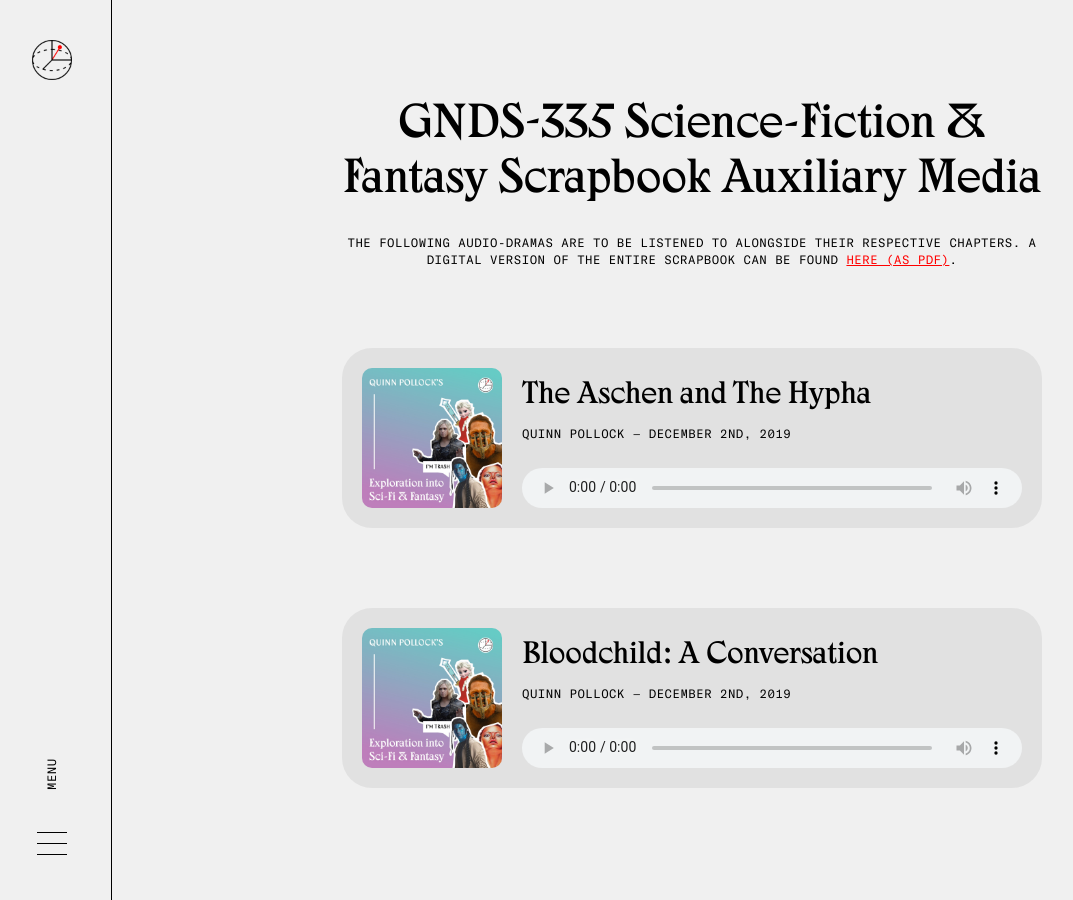
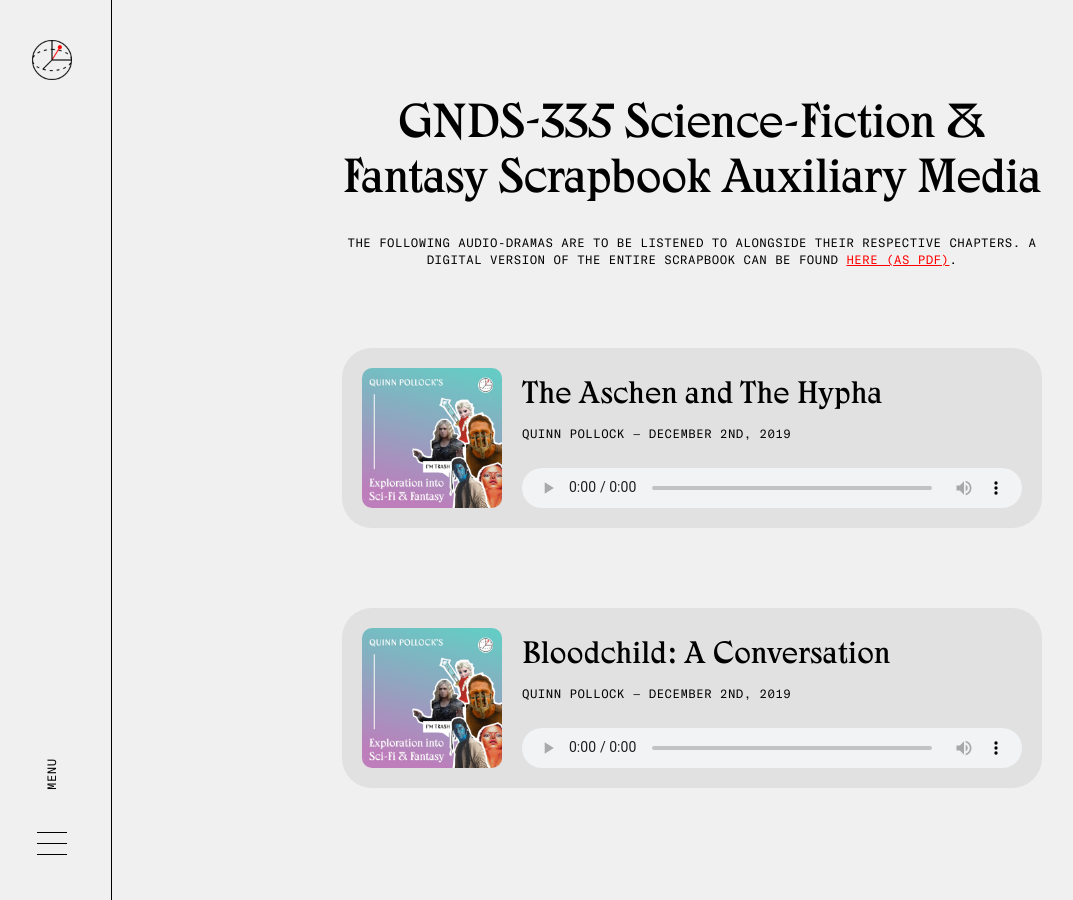
Before and after one commit to GoodbyteCo/quinnpollock.net, a Jekyll site: the page built from projects/_posts/2019-12-02-gnds335.html, in a window 1280 px wide. Shown: the whole page, without its empty margins (8-1081 px from the left). Built offline with Jekyll 4.4.1, drawn with Linux system fonts in a browser that asks for light colours.

Commit message:
Change Podcast Player H1 to H2

```diff
--- a/assets/css/style.css
+++ b/assets/css/style.css
@@ -576,6 +576,16 @@
 	text-align: left;
 }
 
+.blogimage img {
+	width: 90%;
+}
+
+.blogimage figcaption {
+	margin-top: 0.3rem;
+	font-size: 0.9rem;
+	font-style: italic;
+}
+
 .podcast-player
 {
 	background: #e1e1e1;
@@ -608,12 +618,14 @@
 	height: 100%;
 }
 
-.podcast-player h1
+.podcast-player h2
 {
 	font-size: 2.5rem;
 	line-height: 1.2;
 	margin-bottom: 1rem;
 	margin-top: 10px;
+	font-family: title,serif;
+	font-weight: 400;
 }
 
 a
@@ -724,7 +736,7 @@
 		margin-top: 40px;
 	}
 
-	.podcast-player h1
+	.podcast-player h2
 	{
     	font-size: 2rem;
 	}
--- a/projects/_posts/2019-12-02-gnds335.html
+++ b/projects/_posts/2019-12-02-gnds335.html
@@ -11,7 +11,7 @@
     <div class="podcast-player">
         <img src="/assets/images/album-art.jpg">
         <div>
-            <h1>The Aschen and The Hypha</h1>
+            <h2>The Aschen and The Hypha</h2>
             <h6>Quinn Pollock — December 2nd, 2019</h6>
         </div>
         <audio
@@ -25,7 +25,7 @@
     <div class="podcast-player">
         <img src="/assets/images/album-art.jpg">
         <div>
-            <h1>Bloodchild: A Conversation</h1>
+            <h2>Bloodchild: A Conversation</h2>
             <h6>Quinn Pollock — December 2nd, 2019</h6>
         </div>
         <audio
```
